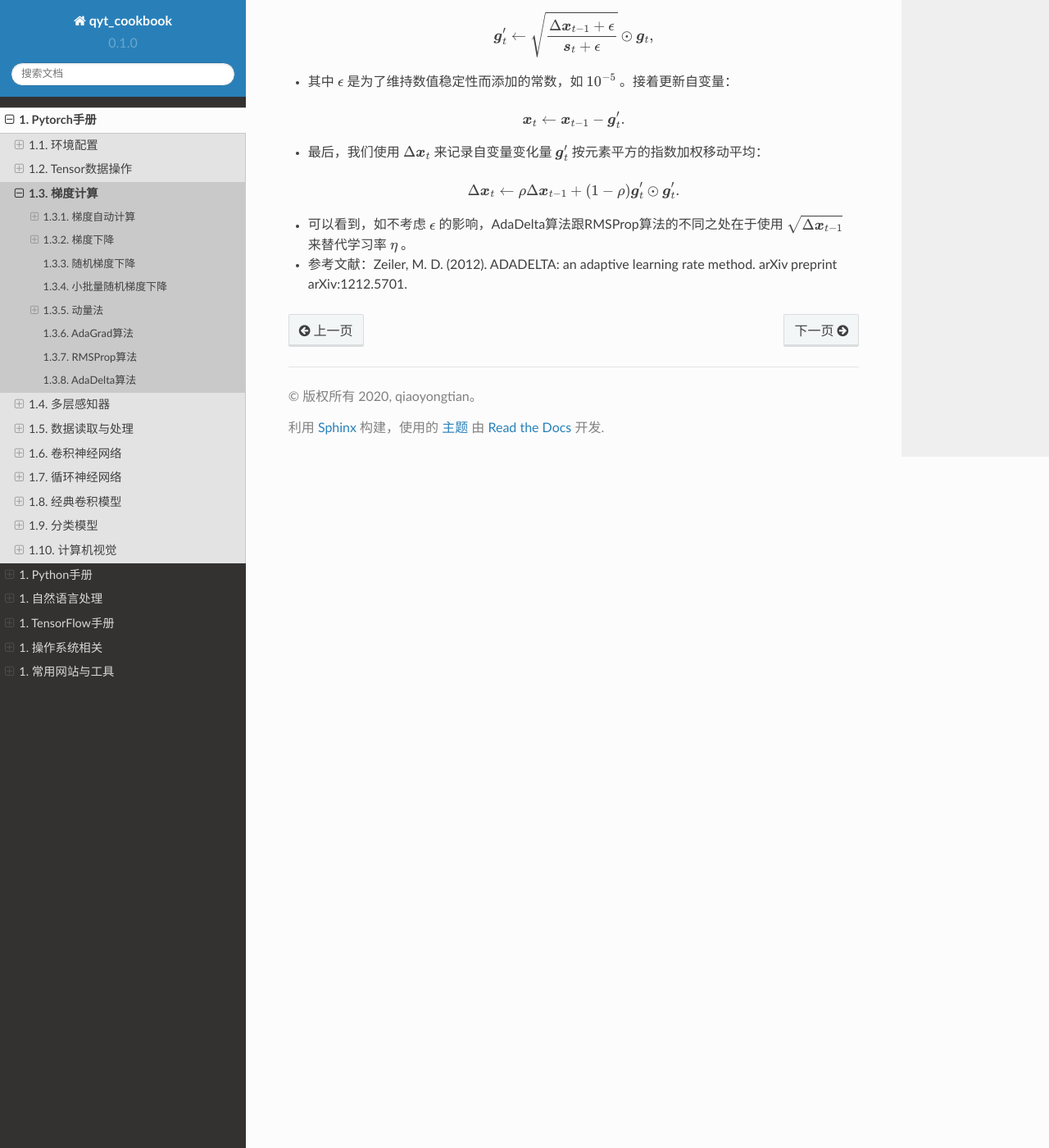
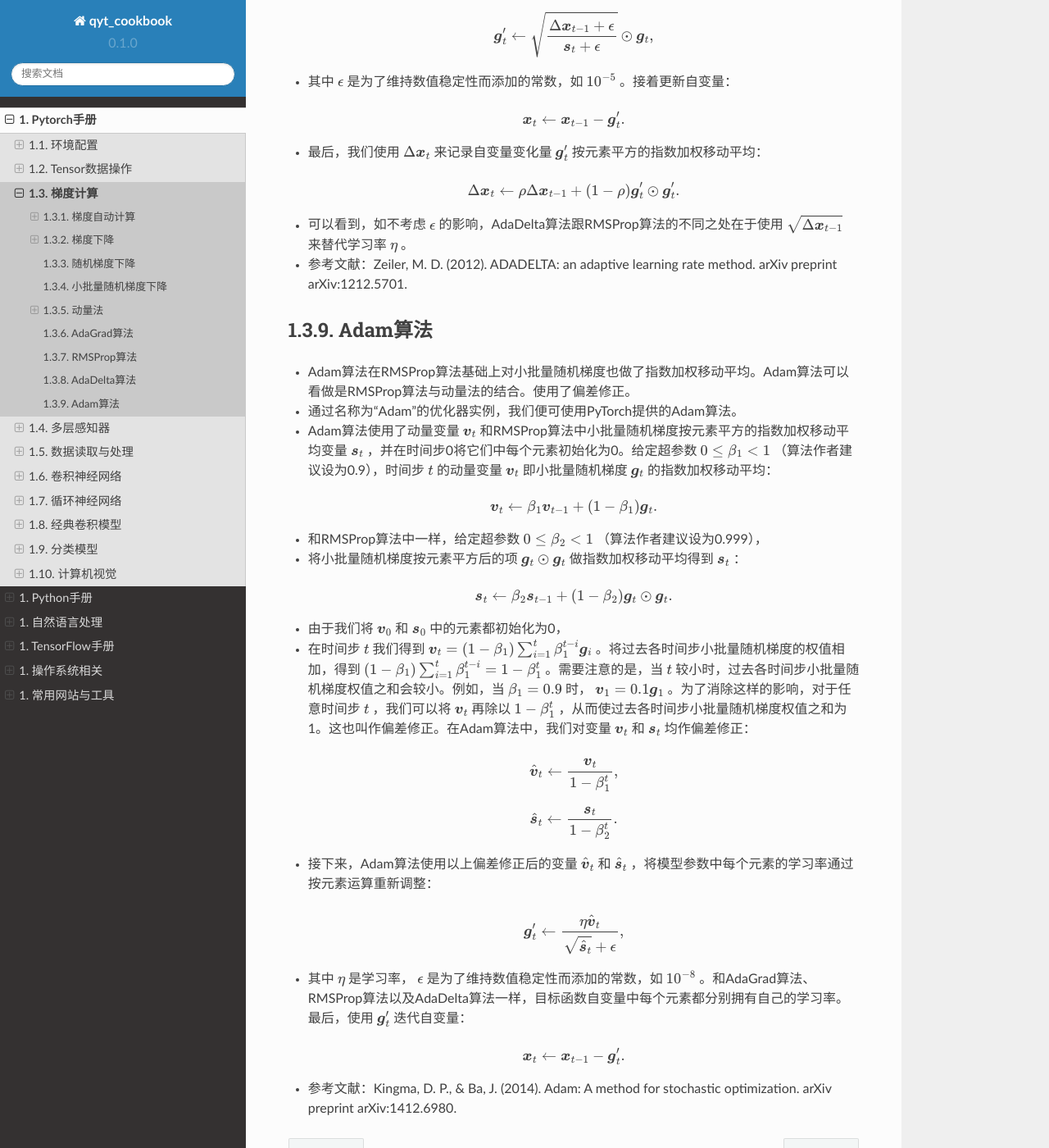
Before and after one commit to q759729997/qyt_cookbook, a Sphinx documentation site: the page built from qyt_cookbook/source/pytorch/gradient.rst, in a window 1280 px wide and 1400 px high, scrolled down 9776 px. Shown: the whole window at 82% size. Built offline with Sphinx 7.4.7 and the Read the Docs theme 2.0.0, drawn with Linux system fonts in a browser that asks for light colours.

Commit message:
Adam算法

```diff
--- a/qyt_cookbook/source/pytorch/gradient.rst
+++ b/qyt_cookbook/source/pytorch/gradient.rst
@@ -397,3 +397,47 @@ AdaDelta算法
 - 可以看到，如不考虑 :math:`\epsilon` 的影响，AdaDelta算法跟RMSProp算法的不同之处在于使用 :math:`\sqrt{\Delta\boldsymbol{x}_{t-1}}` 来替代学习率 :math:`\eta` 。
 
 - 参考文献：Zeiler, M. D. (2012). ADADELTA: an adaptive learning rate method. arXiv preprint arXiv:1212.5701.
+
+Adam算法
+######################
+
+- Adam算法在RMSProp算法基础上对小批量随机梯度也做了指数加权移动平均。Adam算法可以看做是RMSProp算法与动量法的结合。使用了偏差修正。
+- 通过名称为“Adam”的优化器实例，我们便可使用PyTorch提供的Adam算法。
+- Adam算法使用了动量变量 :math:`\boldsymbol{v}_t` 和RMSProp算法中小批量随机梯度按元素平方的指数加权移动平均变量 :math:`\boldsymbol{s}_t` ，并在时间步0将它们中每个元素初始化为0。给定超参数 :math:`0 \leq \beta_1 < 1` （算法作者建议设为0.9），时间步 :math:`t` 的动量变量 :math:`\boldsymbol{v}_t` 即小批量随机梯度 :math:`\boldsymbol{g}_t` 的指数加权移动平均：
+
+.. math::
+
+    \boldsymbol{v}_t \leftarrow \beta_1 \boldsymbol{v}_{t-1} + (1 - \beta_1) \boldsymbol{g}_t.
+
+- 和RMSProp算法中一样，给定超参数 :math:`0 \leq \beta_2 < 1` （算法作者建议设为0.999），
+- 将小批量随机梯度按元素平方后的项 :math:`\boldsymbol{g}_t \odot \boldsymbol{g}_t` 做指数加权移动平均得到 :math:`\boldsymbol{s}_t` ：
+
+.. math::
+
+    \boldsymbol{s}_t \leftarrow \beta_2 \boldsymbol{s}_{t-1} + (1 - \beta_2) \boldsymbol{g}_t \odot \boldsymbol{g}_t.
+
+- 由于我们将 :math:`\boldsymbol{v}_0` 和 :math:`\boldsymbol{s}_0` 中的元素都初始化为0，
+- 在时间步 :math:`t` 我们得到 :math:`\boldsymbol{v}_t =  (1-\beta_1) \sum_{i=1}^t \beta_1^{t-i} \boldsymbol{g}_i` 。将过去各时间步小批量随机梯度的权值相加，得到  :math:`(1-\beta_1) \sum_{i=1}^t \beta_1^{t-i} = 1 - \beta_1^t` 。需要注意的是，当 :math:`t` 较小时，过去各时间步小批量随机梯度权值之和会较小。例如，当 :math:`\beta_1 = 0.9` 时， :math:`\boldsymbol{v}_1 = 0.1\boldsymbol{g}_1` 。为了消除这样的影响，对于任意时间步 :math:`t` ，我们可以将 :math:`\boldsymbol{v}_t` 再除以 :math:`1 - \beta_1^t` ，从而使过去各时间步小批量随机梯度权值之和为1。这也叫作偏差修正。在Adam算法中，我们对变量 :math:`\boldsymbol{v}_t` 和 :math:`\boldsymbol{s}_t` 均作偏差修正：
+
+.. math::
+
+    \hat{\boldsymbol{v}}_t \leftarrow \frac{\boldsymbol{v}_t}{1 - \beta_1^t},
+
+
+.. math::
+
+    \hat{\boldsymbol{s}}_t \leftarrow \frac{\boldsymbol{s}_t}{1 - \beta_2^t}.
+
+- 接下来，Adam算法使用以上偏差修正后的变量 :math:`\hat{\boldsymbol{v}}_t` 和 :math:`\hat{\boldsymbol{s}}_t` ，将模型参数中每个元素的学习率通过按元素运算重新调整：
+
+.. math::
+
+    \boldsymbol{g}_t' \leftarrow \frac{\eta \hat{\boldsymbol{v}}_t}{\sqrt{\hat{\boldsymbol{s}}_t} + \epsilon},
+
+- 其中 :math:`\eta` 是学习率， :math:`\epsilon` 是为了维持数值稳定性而添加的常数，如 :math:`10^{-8}` 。和AdaGrad算法、RMSProp算法以及AdaDelta算法一样，目标函数自变量中每个元素都分别拥有自己的学习率。最后，使用 :math:`\boldsymbol{g}_t'` 迭代自变量：
+
+.. math::
+
+    \boldsymbol{x}_t \leftarrow \boldsymbol{x}_{t-1} - \boldsymbol{g}_t'.
+
+- 参考文献：Kingma, D. P., & Ba, J. (2014). Adam: A method for stochastic optimization. arXiv preprint arXiv:1412.6980.
```
